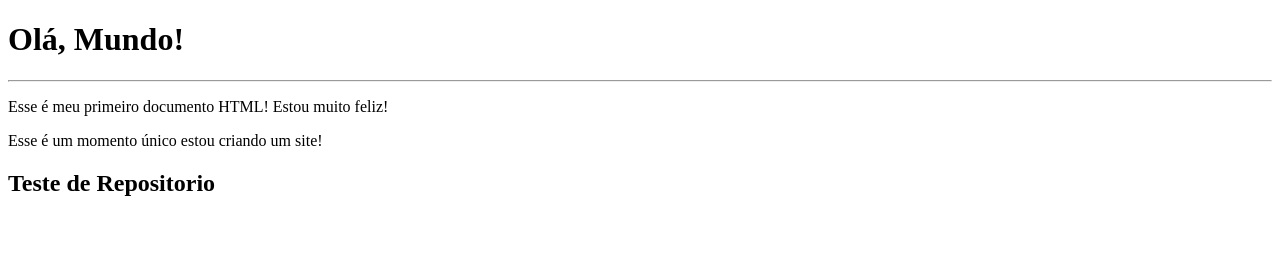
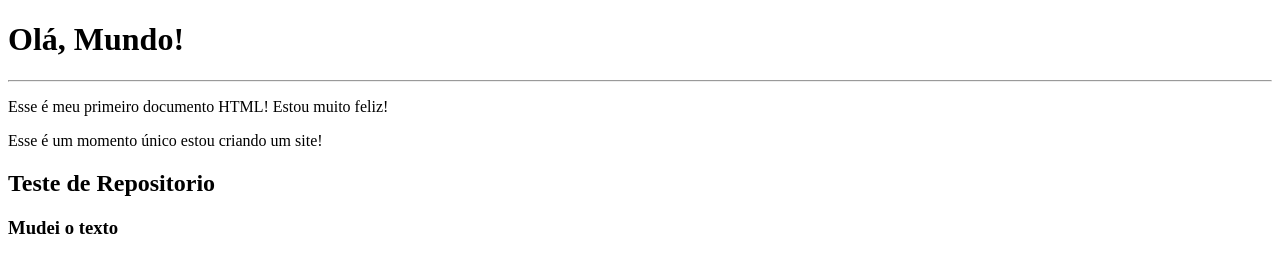
Before and after one commit to leilsonsa/html-css, a plain HTML site: page exercicios/ex001/index.html in a window 1280 px wide. Drawn offline with Linux system fonts and the light colour scheme.

Commit message:
exercicio 1 atualizado

```diff
--- a/exercicios/ex001/index.html
+++ b/exercicios/ex001/index.html
@@ -13,5 +13,6 @@
     <p>Esse é um momento único estou criando um site!</p>
 
     <h2>Teste de Repositorio </h2>
+    <h3>Mudei o texto</h3>
 </body>
 </html>
```
